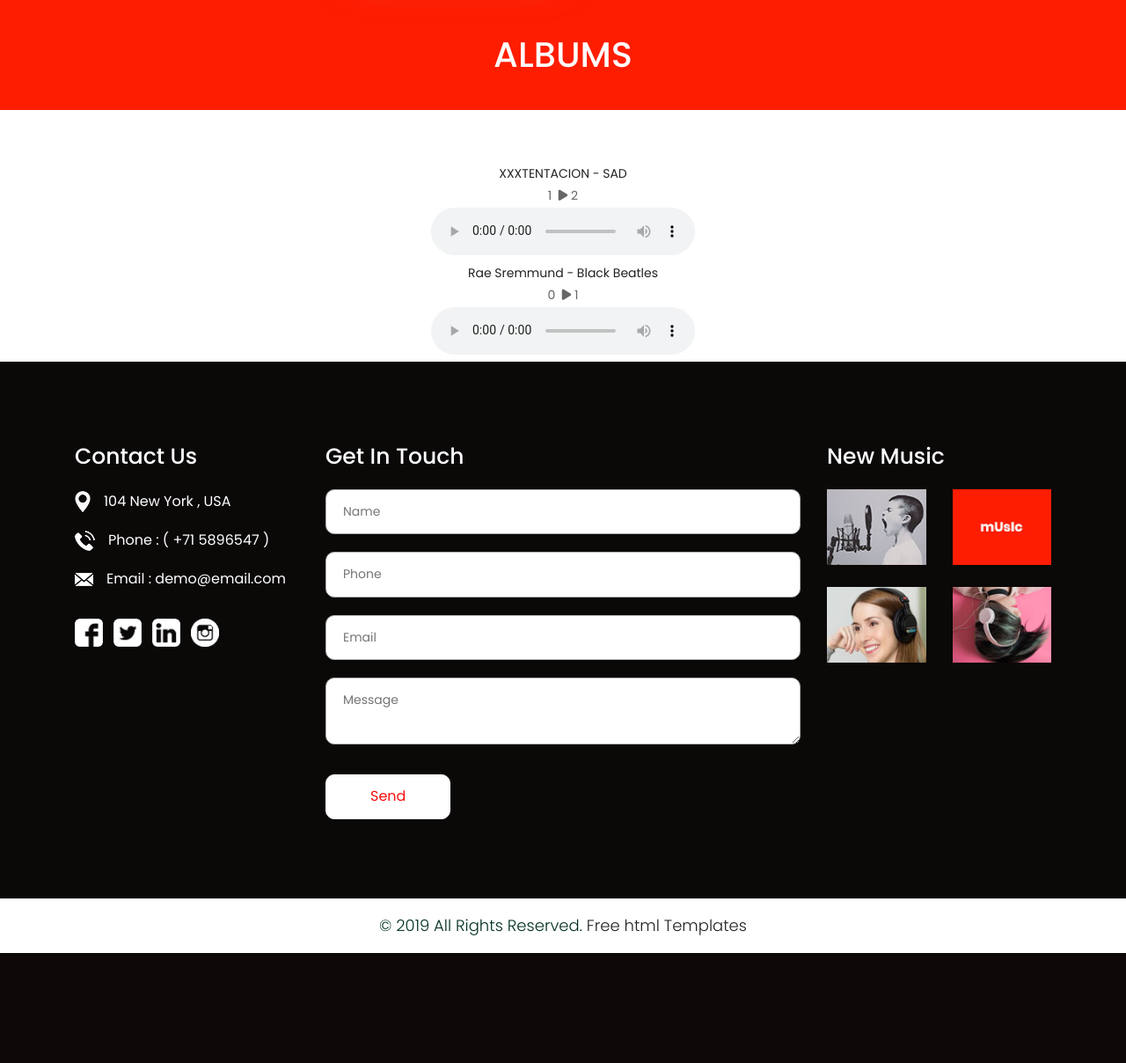
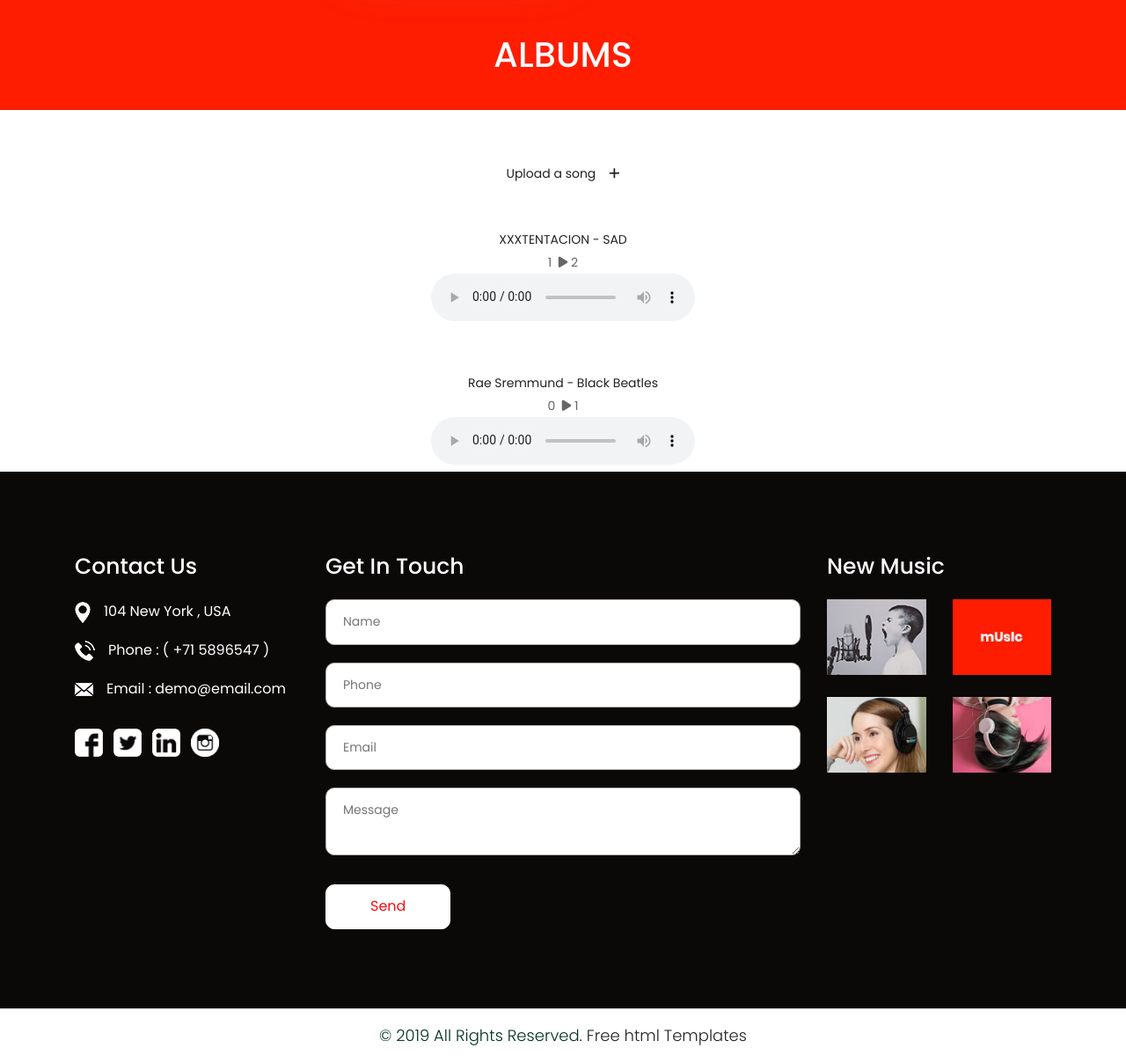
Before and after one commit to NichitaSvisciuc/musical, a Django app: page /music/ in a window 1280 px wide. Shown: the part 136-1344 px from the top of the page at 88% size. Before the commit the page ends 1219 px from the top, so only its background shows below. Run offline with Django 4.2, Linux system fonts and the light colour scheme; data comes from the database, SQL or seed files in the repository; data that the repository does not hold is empty; some libraries are stand-ins or nearby versions.

Commit message:
Update music.html

```diff
--- a/templates/music.html
+++ b/templates/music.html
@@ -161,9 +161,14 @@
     </div>
 
     <!-- Albums -->
+    <div align="center">
+        <a href="{% url 'upload_song' %}">Upload a song &nbsp&nbsp
+        <i class="fa-solid fa-plus"></i>
+        </a>
+    </div>
     {% for song in songs %}
 
-            <div align="center">
+            <div align="center" style="margin-top: 50px;">
                 <a href="{{ song.get_absolute_url }}">{{ song.song_artist }} - {{ song.song_title }}</a>
             <form method="GET" action="{% url 'add_to_fav' %}">
                     <input type="hidden" name="song_id" value="{{ song.id }}">
```
